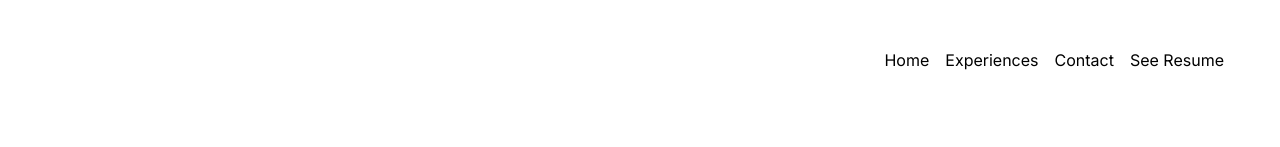
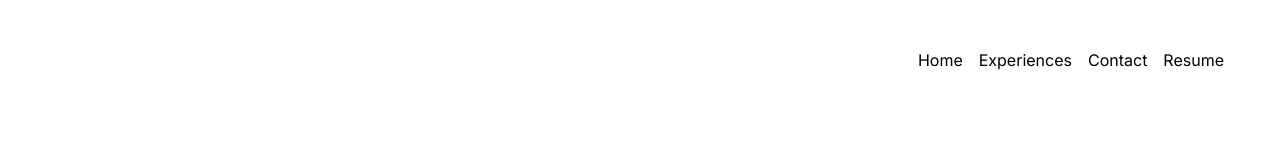
Before and after one commit to Mr-Georgie/Portfolio-v3, a Next.js app: page / in a window 1280 px wide. Shown: the top 147 px of the page. Built offline with nearby package versions, Linux system fonts and the light colour scheme.

Commit message:
resume link

```diff
--- a/components/Navbar/Navbar.js
+++ b/components/Navbar/Navbar.js
@@ -70,7 +70,7 @@ export const Navbar = () => {
           href="https://drive.google.com/file/d/17yV-lmzUH3dR_7vmyghzNHBcMPSBCnNj/view?usp=sharing"
           className="hover:opacity-50"
         >
-          See Resume
+          Resume
         </a>
       </div>
     </div>
```
